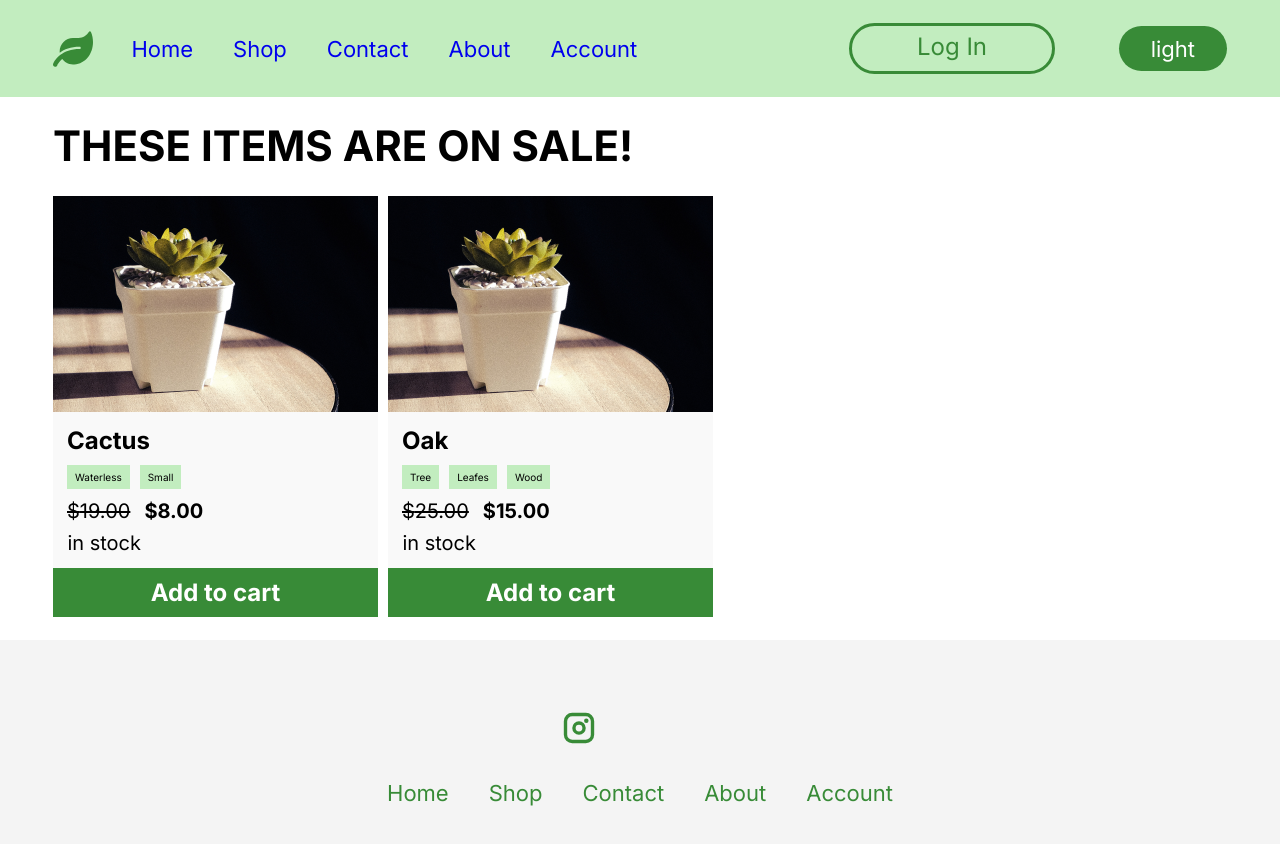
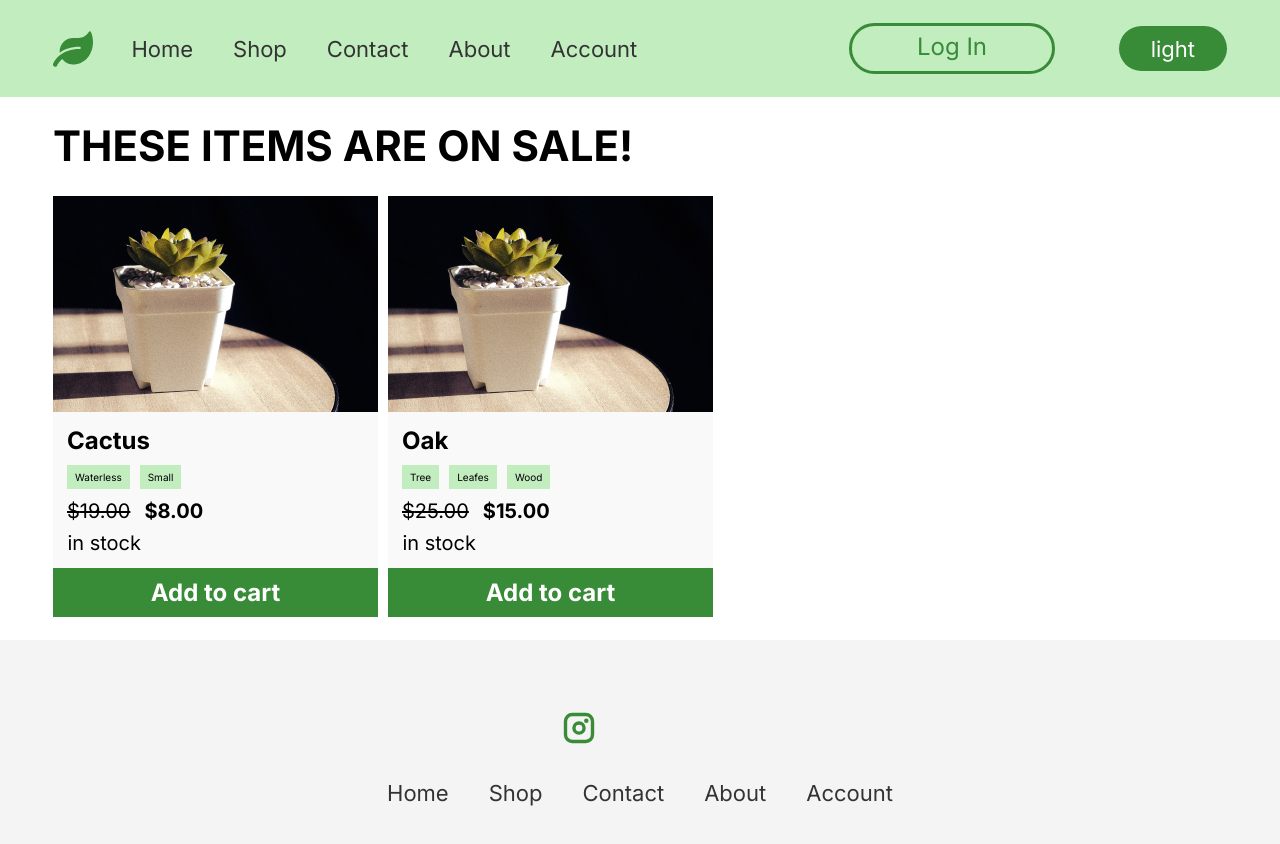
Before and after one commit to INFO-5139/INFO-5139, a React (Create React App) app: page /sale in a window 1280 px wide. Shown: the top 844 px of the page. Built offline with nearby package versions, Linux system fonts and the light colour scheme; some icons are missing.

Commit message:
navigation links colored

```diff
--- a/src/components/navigation/navigation.component.jsx
+++ b/src/components/navigation/navigation.component.jsx
@@ -2,28 +2,27 @@
 
 import React from 'react';
 import { Link } from 'react-router-dom';
-import {
-  NavigationContainer,
-  NavigationListItem,
-} from './navigation.styles';
+import { NavigationContainer, NavigationListItem } from './navigation.styles';
+import { useSelector } from 'react-redux';
 
-const Navigation = ({ color, align }) => {
+const Navigation = ({ align }) => {
+  const themeColor = useSelector((state) => state.theme);
   return (
     <nav>
       <NavigationContainer align={align}>
-        <NavigationListItem color={color}>
+        <NavigationListItem color={themeColor}>
           <Link to='/'>Home</Link>
         </NavigationListItem>
-        <NavigationListItem color={color}>
+        <NavigationListItem color={themeColor}>
           <Link to='/shop'>Shop</Link>
         </NavigationListItem>
-        <NavigationListItem color={color}>
+        <NavigationListItem color={themeColor}>
           <Link to='/contact'>Contact</Link>
         </NavigationListItem>
-        <NavigationListItem color={color}>
+        <NavigationListItem color={themeColor}>
           <Link to='/about'>About</Link>
         </NavigationListItem>
-        <NavigationListItem color={color}>
+        <NavigationListItem color={themeColor}>
           <Link to='/account'>Account</Link>
         </NavigationListItem>
       </NavigationContainer>
--- a/src/components/navigation/navigation.styles.jsx
+++ b/src/components/navigation/navigation.styles.jsx
@@ -1,9 +1,9 @@
-import styled from "styled-components";
+import styled from 'styled-components';
 
 export const NavigationContainer = styled.ul`
   list-style: none;
   display: flex;
-  ${(props) => (props.align === "center" ? "justify-content: center" : "")}
+  ${(props) => (props.align === 'center' ? 'justify-content: center' : '')}
 `;
 
 export const NavigationListItem = styled.li`
@@ -14,13 +14,13 @@ export const NavigationListItem = styled.li`
 
   a {
     text-decoration: none;
-    color: ${(props) => props.color};
+    color: ${(props) => props.color.textColor};
     position: relative;
 
     &::after {
-      background-color: ${(props) => props.color};
+      background-color: ${(props) => props.color.textColor};
       bottom: 0;
-      content: "";
+      content: '';
       display: block;
       height: 2px;
       left: 0;
```
